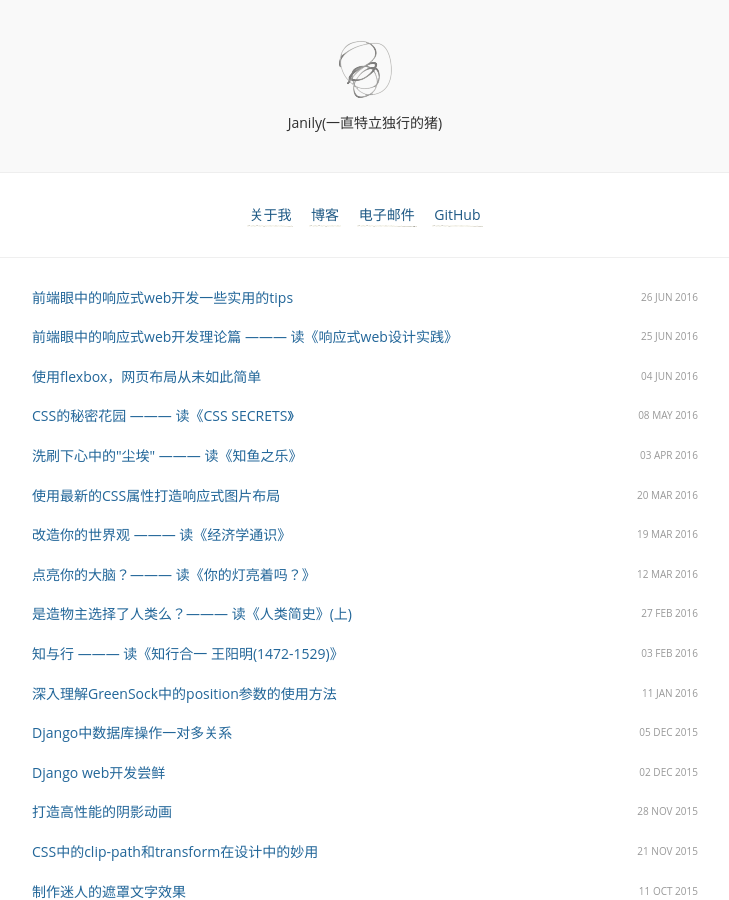
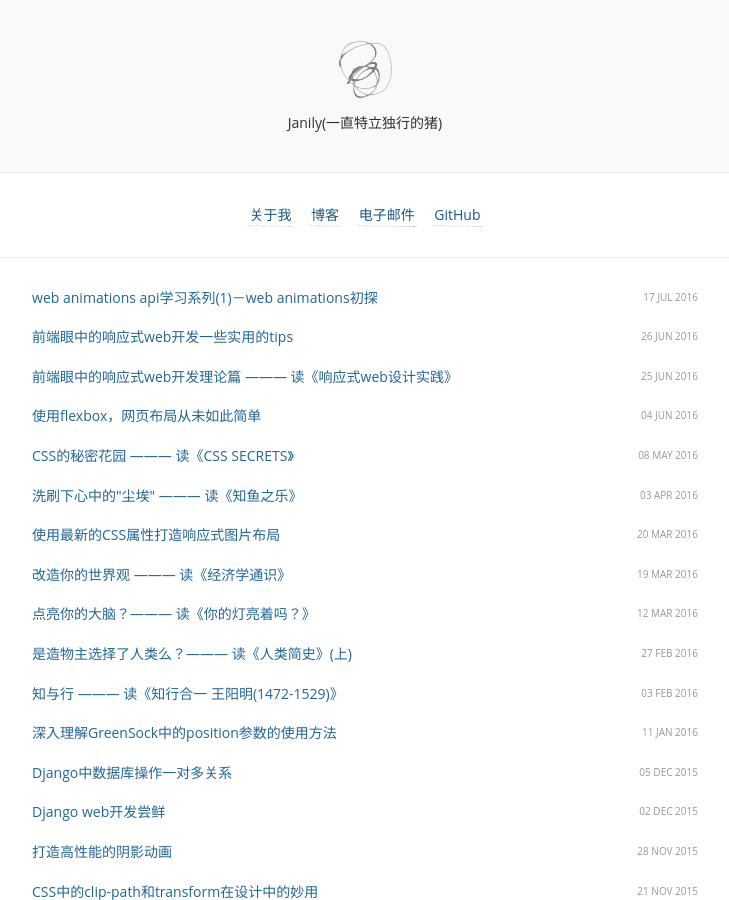
Before and after one commit to janily/janily.github.io, a Jekyll site: the page built from index.html, in a window 1280 px wide and 900 px high. Shown: the whole window, without its empty margins (275-1004 px from the left). Built offline with Jekyll 4.4.1, drawn with Linux system fonts in a browser that asks for light colours; nearby versions of some CDN libraries; some web fonts are replaced; a style sheet for code colours, icons or effects is not loaded; part of the change alters nothing that is shown.

Commit message:
new post

```diff
--- /dev/null
+++ b/_posts/2016-07-17-web-animations-api-tutorial-1.md
@@ -0,0 +1,43 @@
+---
+layout: post
+title: web animations api学习系列(1)－web animations初探
+categories:
+- Life
+tags:
+- web animations
+- 动画
+- javascript
+- 前端
+
+---
+
+> 平常工作中，跟动画打的交道比较多，特别是在移动端，在做动画的同时，要时刻关注页面在设备上的性能。
+特别是现在安卓设备，千差万别的硬件配置，性能尤其重要，稍不注意在一些硬件不是很好的设备上，页面就会因为动画卡。性能优化手段也多种多样，今天这一系列要讲的web animations，就是浏览器提供的用来做动画的API，使用它来编写动画效果能很好的优化动画的性能。这一系列的主要是根据[danielcwilson](http://danielcwilson.com/)网站上的系列文章整理而成，[原文地址](http://danielcwilson.com/blog/2015/09/animations-conclusion/)。文章主要是根据自己学习整理而成，有删减。
+
+### 什么是web animations
+
+在正式开始之前，首先来了解下什么是web animations。
+
+随着CSS3标准的日益稳定和推广，在过去五年中，web动画在CSS3以及javascript的带动下，取得了非常大的进展。现在随便打开一个页面，里面或多或少都用到了css3或者是javascript来实现的一些动画效果。但是，每一种动画的实现方式也都有它优劣。
+
+**CSS动画**：浏览器会默认对使用了**transitions**属性的动画效果提供硬件加速来提升性能，但前提是必须在CSS中声明这个属性，而且在必要的时候，还要用javascript来动态改变属性的值。
+
+**requestAnimationFrame**：当使用requestAnimationFrame来编写动画效果时，浏览器能好的针对它进行优化。即每次浏览器更新页面时，能获取通知并执行应用。 简单理解为，RAF能在每个16.7ms间执行一次咱们的函数，不多不少；最小化的消耗资源，RAF在页面被切换或浏览器最小化时，会暂停执行，等页面再次关注时，继续执行动画；相比 CSS 动画有更好的掌控，能合理降低CPU的使用。
+
+缺点是：无法控制执行时间，执行时间由系统根据屏幕刷新时间决定以及浏览器兼容问题。
+
+**setInterval**：缺点是不同浏览器的对setInterval的时间间隔都不同，另外jquery的动画借口也是使用setInterval来实现的。
+
+**[Velocity](http://julian.com/research/velocity/)**和**[GreenSock](http://greensock.com/)**：像现在比较出名的两个用来编写动画效果的javascript库都对动画的性能进行了优化，我也使用了的确性能表现非常不错，但总是要加载一个额外的第三方库。有时候一两个简单的动画效果，也不需要用到。
+
+通常，当浏览器原生支持一些性能上的优化；或者是实现一些通用的接口。作为开发者的我们当然是非常开心的，毕竟不需要借助一些第三方的库来实现。比如DOM选择，现在浏览器原生提供的** document.querySelector** 方法就实现了jQuery中的DOM方法。现在浏览器也提供了很多的原生方法来实现一些以前只能借助于第三方库才能实现的方法。
+
+web animations就是这样一个方法。它致力于集合CSS3动画的性能、JavaScript的灵活、动画库的丰富等各家所长，将尽可能多的动画控制由原生浏览器实现，并添加许多CSS不具备的变量、控制以及其它的选项。
+
+不过现在浏览器对它的支持还不是很好：
+
+![](http://7xrn7f.com1.z0.glb.clouddn.com/16-7-17/8855785.jpg)
+
+不过还好，我们可以引入一个第三方的[Polyfill库](https://github.com/web-animations/web-animations-js)来使不支持的浏览器支持web animations方法，在移动端上安卓5.0以上是支持的。
+
+第一篇先到这了，简单的介绍了一些动画实现方法以及优缺点。下一篇正式来开始学习使用web animations API的使用。
```
Also changed, not shown: _posts/2016-06-26-responsive-web-tech.md (+1 -0 lines), 1 other file.
